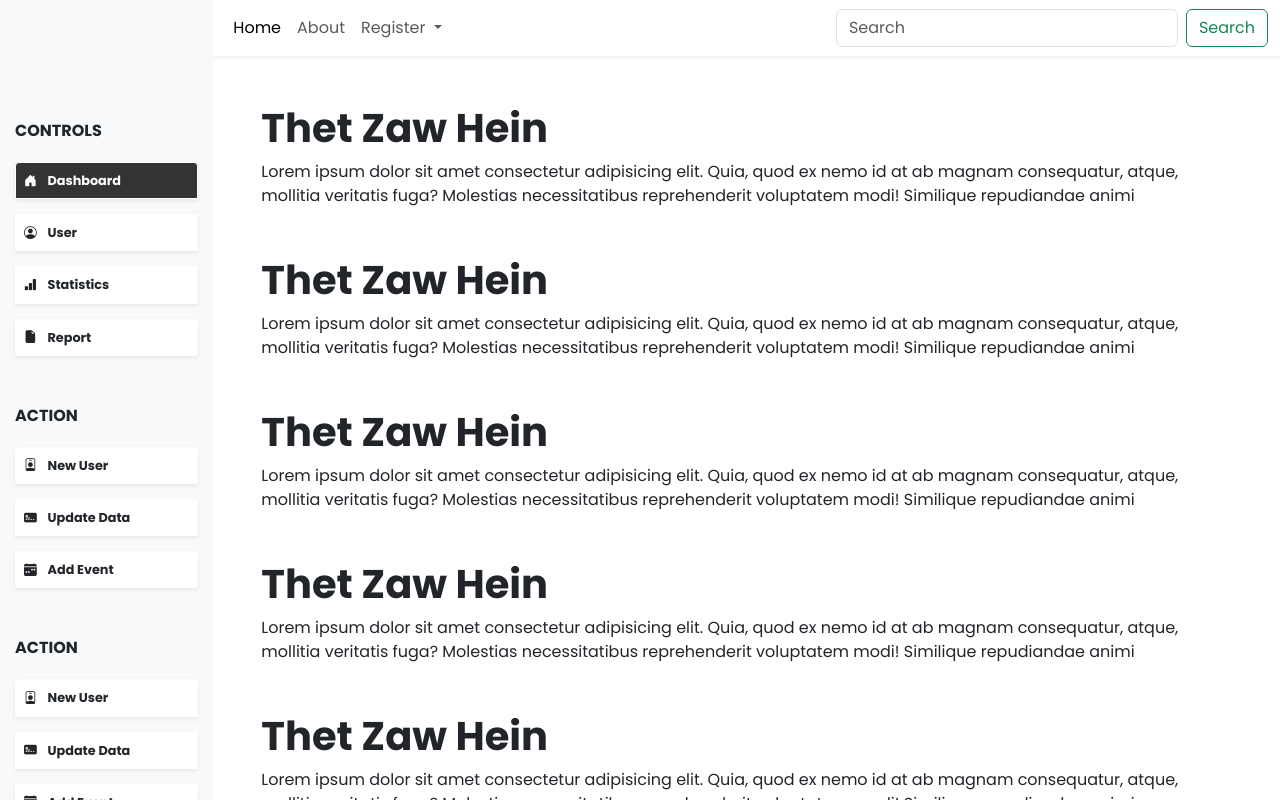
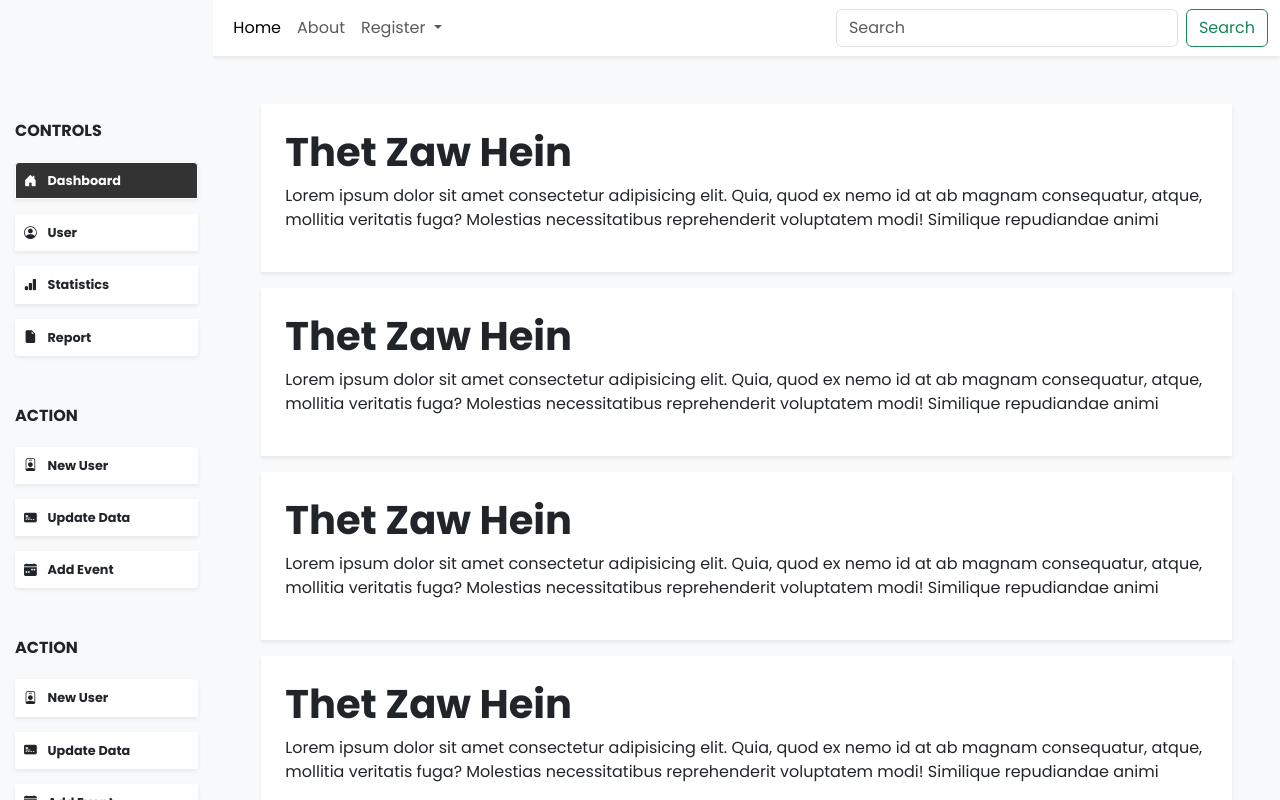
Before and after one commit to koheinthurako/AdminDashboard, a website: page index.html in a window 1280 px wide. Drawn offline with nearby package versions, Linux system fonts and the light colour scheme.

Commit message:
change UI

```diff
--- a/index.html
+++ b/index.html
@@ -72,7 +72,7 @@
                 <!-- pageview -->
                 <div class="col-12 col-lg-10">
                     <div class="vh-100 overflow-scroll bg-white">
-                        <nav class="navbar navbar-expand-lg bg-white shadow-sm">
+                        <nav class="navbar navbar-expand-lg shadow-sm">
                             <div class="container-fluid">
                               <button class="btn btn-primary d-block d-lg-none" id="showSideBar">
                                 <i class="bi bi-menu-app"></i>
@@ -106,36 +106,36 @@
                             </div>
                         </nav>
 
-                        <div class="p-5 pageview">
-                            <div class="content mb-5">
+                        <div class="p-5 bg-light pageview">
+                            <div class="content bg-white p-4 shadow-sm mb-3">
                                 <h1 class="fw-bold">Thet Zaw Hein</h1>
                                 <p>
                                     Lorem ipsum dolor sit amet consectetur adipisicing elit. Quia, quod ex nemo id at ab magnam consequatur, atque, mollitia veritatis fuga? Molestias necessitatibus reprehenderit voluptatem modi! Similique repudiandae animi <eos!></eos!>
                                 </p>
                             </div>
 
-                            <div class="content mb-5">
+                            <div class="content bg-white p-4 shadow-sm mb-3">
                                 <h1 class="fw-bold">Thet Zaw Hein</h1>
                                 <p>
                                     Lorem ipsum dolor sit amet consectetur adipisicing elit. Quia, quod ex nemo id at ab magnam consequatur, atque, mollitia veritatis fuga? Molestias necessitatibus reprehenderit voluptatem modi! Similique repudiandae animi <eos!></eos!>
                                 </p>
                             </div>
 
-                            <div class="content mb-5">
+                            <div class="content bg-white p-4 shadow-sm mb-3">
                                 <h1 class="fw-bold">Thet Zaw Hein</h1>
                                 <p>
                                     Lorem ipsum dolor sit amet consectetur adipisicing elit. Quia, quod ex nemo id at ab magnam consequatur, atque, mollitia veritatis fuga? Molestias necessitatibus reprehenderit voluptatem modi! Similique repudiandae animi <eos!></eos!>
                                 </p>
                             </div>
 
-                            <div class="content mb-5">
+                            <div class="content bg-white p-4 shadow-sm mb-3">
                                 <h1 class="fw-bold">Thet Zaw Hein</h1>
                                 <p>
                                     Lorem ipsum dolor sit amet consectetur adipisicing elit. Quia, quod ex nemo id at ab magnam consequatur, atque, mollitia veritatis fuga? Molestias necessitatibus reprehenderit voluptatem modi! Similique repudiandae animi <eos!></eos!>
                                 </p>
                             </div>
 
-                            <div class="content mb-5">
+                            <div class="content bg-white p-4 shadow-sm mb-3">
                                 <h1 class="fw-bold">Thet Zaw Hein</h1>
                                 <p>
                                     Lorem ipsum dolor sit amet consectetur adipisicing elit. Quia, quod ex nemo id at ab magnam consequatur, atque, mollitia veritatis fuga? Molestias necessitatibus reprehenderit voluptatem modi! Similique repudiandae animi <eos!></eos!>
```
